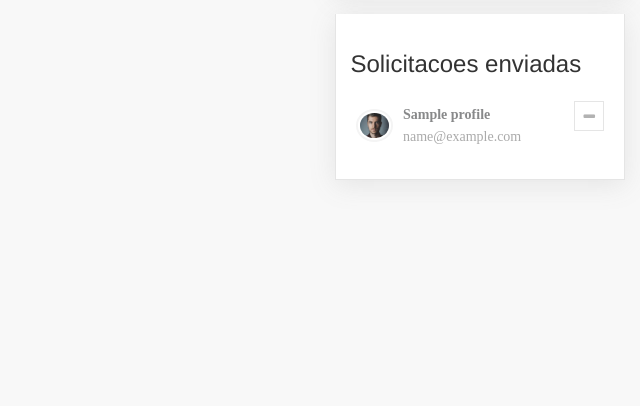
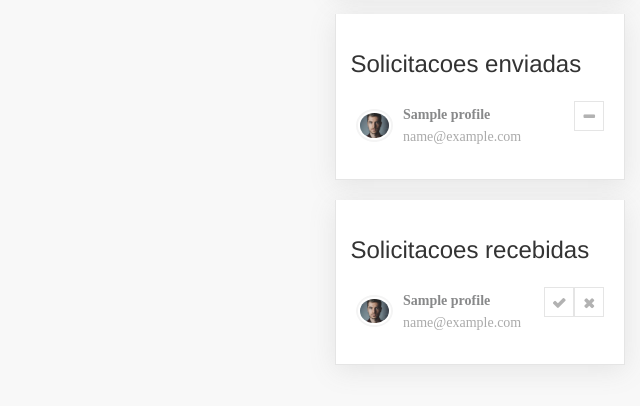
Before and after one commit to vikvik98/ProjetoFinalPi, a Django app: page / in a window 1280 px wide. Shown: the part 256-662 px from the top of the page, without its empty margins (640-1280 px from the left). Run offline with Django 3.2, Linux system fonts and the light colour scheme; a user stored in the database is signed in; tables that the repository leaves empty hold one stand-in row (values such as "Sample post"); some libraries are stand-ins or nearby versions.

Commit message:
Mostrando solicitações recebidas na index

```diff
--- a/WTFnews/perfil/templates/index.html
+++ b/WTFnews/perfil/templates/index.html
@@ -64,6 +64,34 @@
                         {% endif %}
                     </div>
                 </div>
+                <div class="profile-box full-width">
+                    <div class="profiles-list">
+                        <div class="profile-title">
+                            <h3>Solicitacoes recebidas</h3>
+                        </div>
+                        {% if received_invitations %}
+                        {% for invitation in received_invitations %}
+                        <div class="profile-body">
+                            <a href="{% url 'show_profile' invitation.inviter.id %}">
+                            <img class="img img-responsive img-circle" src="{% static 'perfil/assets/img/17.jpeg' %}" alt="Image">
+                            <div class="name-box">
+                                <h4>{{ invitation.inviter.name }}</h4>
+                                <span>{{ invitation.inviter.user.email }}</span>
+                            </div>
+                            </a>
+                            <span><a href="{% url 'decline' invitation.id %}"><i class="fa fa-remove"></i></a></span>
+                            <span><a href="{% url 'accept' invitation.id %}"><i class="fa fa-check"></i></a></span>
+                        </div>
+                        {% endfor %}
+                        {% else %}
+                        <div class="profile-body">
+                            <div class="name-box">
+                                <h4>Nenhuma solicitação recebida</h4>
+                            </div>
+                        </div>
+                        {% endif %}
+                    </div>
+                </div>
             </aside>
         </div>
     </div>
--- a/WTFnews/perfil/views.py
+++ b/WTFnews/perfil/views.py
@@ -20,15 +20,17 @@ def index(request):
 
     suggested_profiles = Profile.objects.exclude(id__in=inviters_profiles)\
         .exclude(id__in=guests_profiles)\
+        .exclude(id__in=logged_profile_friends)\
         .exclude(id=logged_profile.id)
 
     sent_invitations = logged_profile.sent_invitations.all()
+    received_invitations = logged_profile.received_invitations.all()
 
     return render(request, 'index.html', {
         'logged_profile': logged_profile,
         'suggested_profiles': suggested_profiles,
         'sent_invitations': sent_invitations,
-        'inviters_profiles': inviters_profiles,
+        'received_invitations': received_invitations,
         'logged_profile_friends': logged_profile_friends
     })
 
```
